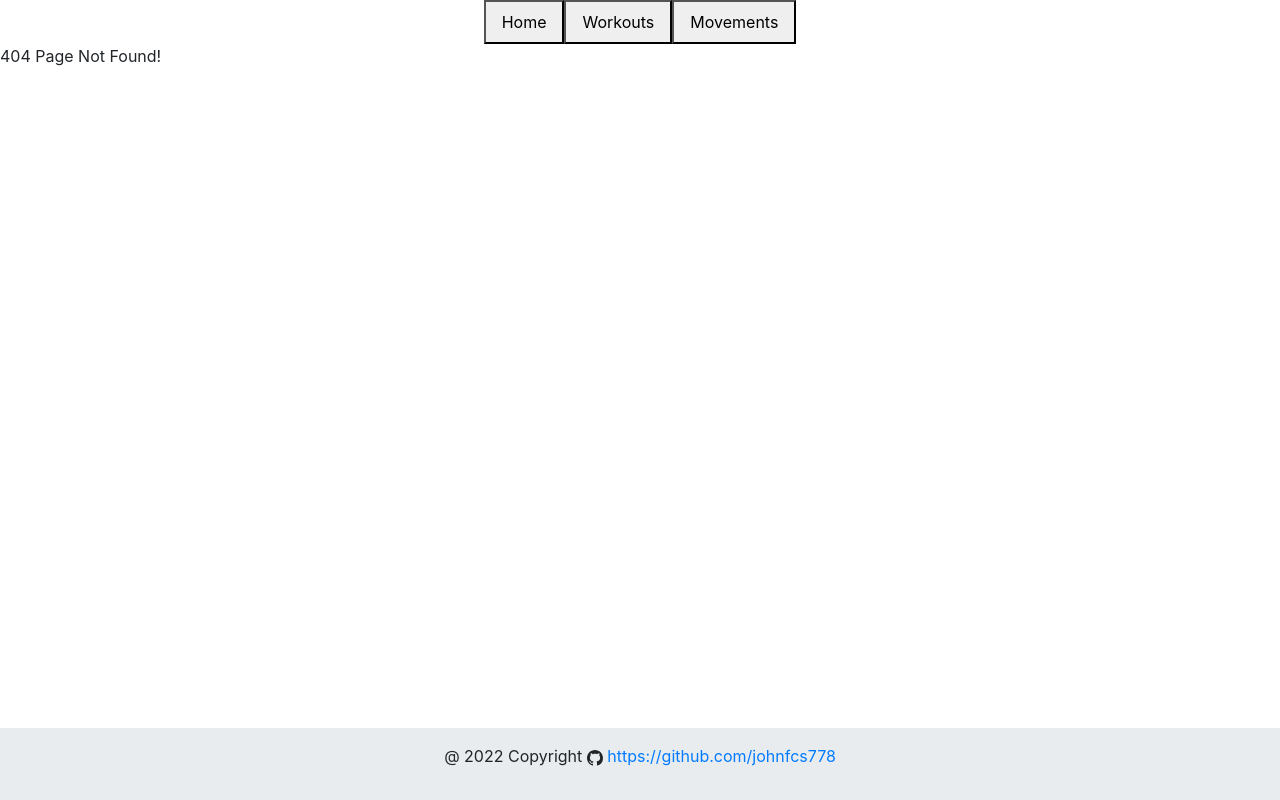
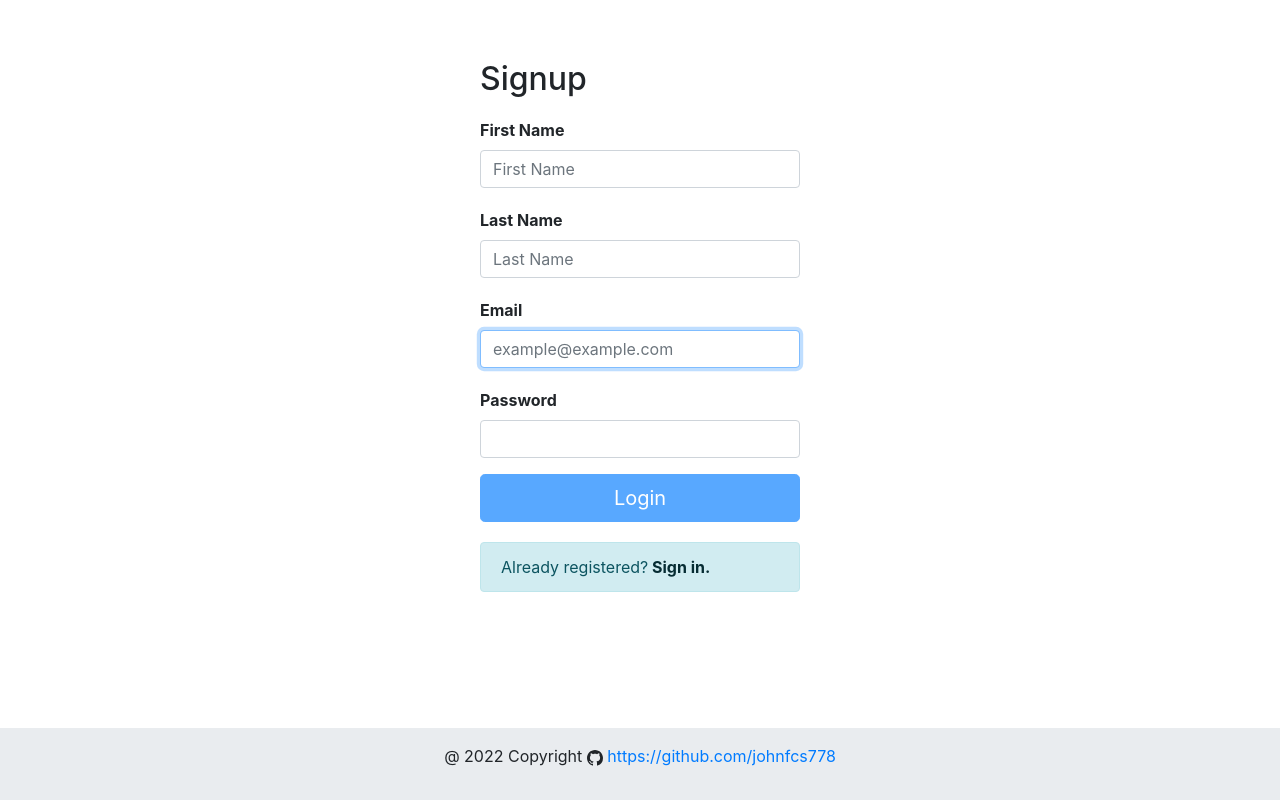
Before and after one commit to johnfcs778/ProgressPal, a React (Create React App) app in the folder ProgressPalService/src/frontend/progress-pal/: page /register in a window 1280 px wide. Before the commit this address had no page. Built offline with nearby package versions, Linux system fonts and the light colour scheme.

Commit message:
Added register page

```diff
--- a/ProgressPalService/src/frontend/progress-pal/src/App.js
+++ b/ProgressPalService/src/frontend/progress-pal/src/App.js
@@ -11,6 +11,7 @@ import {Route, Routes, useNavigate, useLocation, BrowserRouter as Router} from '
 import Login from './Login/LoginPage';
 import ErrorPage from './Error/ErrorPage';
 import Footer from './Footer/Footer';
+import RegisterPage from './Register/RegisterPage';
 
 function App() {
 
@@ -20,7 +21,7 @@ function App() {
 
   return (
     <React.Fragment>
-       {location.pathname != '/login' && <Nav className="justify-content-center">
+       {location.pathname != '/login' && location.pathname != '/register' && <Nav className="justify-content-center">
         <Nav.Item>
           <Nav.Link  as="button" onClick={()=>{navigate('/')}}>Home</Nav.Link>
         </Nav.Item>
@@ -45,6 +46,8 @@ function App() {
         <Route path='/movements' element={<MovementPage/>} />
         {/* Login Page */}
         <Route path='/login' element={<LoginPage />} />
+        {/* Register Page */}
+        <Route path='/register' element={<RegisterPage />} />
       </Routes>
       <Footer />
     </React.Fragment>
--- a/ProgressPalService/src/frontend/progress-pal/src/Homepage.js
+++ b/ProgressPalService/src/frontend/progress-pal/src/Homepage.js
@@ -5,11 +5,11 @@ function Homepage() {
     return (<div>
         <Jumbotron fluid>
           <Container>
-            <Row>
+            <Row className="d-flex align-items-center justify-content-center">
               <h1 style={{marginRight: 20}}>Welcome to Progress Pal!</h1>
               <Image src={dumbell} rounded height="40" width="40"/>
             </Row>
-            <p>
+            <p className="d-flex align-items-center justify-content-center">
               Here you can view your workout and movement data.
             </p>
           </Container>
--- a/ProgressPalService/src/frontend/progress-pal/src/Login/LoginPage.js
+++ b/ProgressPalService/src/frontend/progress-pal/src/Login/LoginPage.js
@@ -1,11 +1,12 @@
 import React, { useState } from "react";
 import Form from "react-bootstrap/Form";
 import Button from "react-bootstrap/Button";
+import {Alert} from "react-bootstrap";
 import Axios from 'axios';
 import { useNavigate } from "react-router-dom";
 import "./Login.css";
 
-export default function Login() {
+export default function Login(props) {
   const [email, setEmail] = useState("");
   const [password, setPassword] = useState("");
   const navigate = useNavigate();
@@ -39,6 +40,7 @@ export default function Login() {
     <div className="Login">
       <Form onSubmit={handleSubmit}>
         <Form.Group size="lg" controlId="email">
+        <h2 style={{marginBottom: 20}} >Login to ProgressPal </h2>
           <Form.Label>Email</Form.Label>
           <Form.Control
             autoFocus
@@ -58,6 +60,11 @@ export default function Login() {
         <Button block size="lg" type="submit" disabled={!validateForm()}>
           Login
         </Button>
+
+        <Alert  style={{marginTop: 20}} variant="info">
+          Don't have an account?
+          <Alert.Link href="/register"> Register.</Alert.Link>
+        </Alert>
       </Form>
     </div>
   );
--- /dev/null
+++ b/ProgressPalService/src/frontend/progress-pal/src/Register/Register.css
@@ -0,0 +1,6 @@
+@media all and (min-width: 480px) {
+    .Below {
+      margin-bottom: 30px 0;
+    }
+
+  }
--- /dev/null
+++ b/ProgressPalService/src/frontend/progress-pal/src/Register/RegisterPage.js
@@ -0,0 +1,96 @@
+import React, { useState } from 'react';
+import Form from "react-bootstrap/Form";
+import Button from "react-bootstrap/Button";
+import { useNavigate } from "react-router-dom";
+import {Alert} from "react-bootstrap";
+import Axios from 'axios';
+import "./Register.css";
+
+const RegisterPage = () => {
+
+    const [email, setEmail] = useState("");
+    const [password, setPassword] = useState("");
+    const [firstname, setFirstName] = useState("");
+    const [lastname, setLastName] = useState("");
+    const navigate = useNavigate();
+
+
+    function validateForm() {
+        return email.length > 0 && password.length > 0 &&  firstname.length > 0 &&  lastname.length > 0;
+      }
+
+      function handleSubmit(event) {
+        login(event.target[0].value, event.target[1].value);
+        event.preventDefault();
+      }
+
+      const login = (username, pw) => {
+
+        Axios.post("http://localhost:8080/api/v1/registration", {
+            firstName: firstname,
+            lastName : lastname,
+            email : email,
+            password : password
+        }).then((response)=> {
+            if(response['status'] === 200) {
+              navigate('/login');
+            } else {
+              // show error
+            }
+            console.log(response);
+        })
+      }
+
+    return (
+        <div className="Login">
+          <Form onSubmit={handleSubmit}>
+            <Form.Group size="lg" controlId="email">
+                <h2 style={{marginBottom: 20}} > Signup </h2>
+                <Form.Label><b>First Name</b></Form.Label>
+                <Form.Control
+                    style={{marginBottom: 20}}
+                    autoFocus
+                    type="text"
+                    value={firstname}
+                    onChange={(e) => setFirstName(e.target.value)}
+                    placeholder="First Name"
+                />
+                <Form.Label><b>Last Name</b></Form.Label>
+                <Form.Control
+                    style={{marginBottom: 20}}
+                    autoFocus
+                    type="text"
+                    value={lastname}
+                    placeholder="Last Name"
+                    onChange={(e) => setLastName(e.target.value)}
+                />
+                <Form.Label><b>Email</b></Form.Label>
+                <Form.Control
+                    style={{marginBottom: 20}}
+                    autoFocus
+                    type="email"
+                    value={email}
+                    placeholder="example@example.com"
+                    onChange={(e) => setEmail(e.target.value)}
+                />
+                <Form.Label><b>Password</b></Form.Label>
+                <Form.Control
+                    type="password"
+                    value={password}
+                    onChange={(e) => setPassword(e.target.value)}
+                />
+            </Form.Group>
+            <Button block size="lg" type="submit" disabled={!validateForm()}>
+              Login
+            </Button>
+
+            <Alert  style={{marginTop: 20}} variant="info">
+              Already registered?
+              <Alert.Link href="/login"> Sign in.</Alert.Link>
+            </Alert>
+          </Form>
+        </div>
+      );
+}
+
+export default RegisterPage;
```
